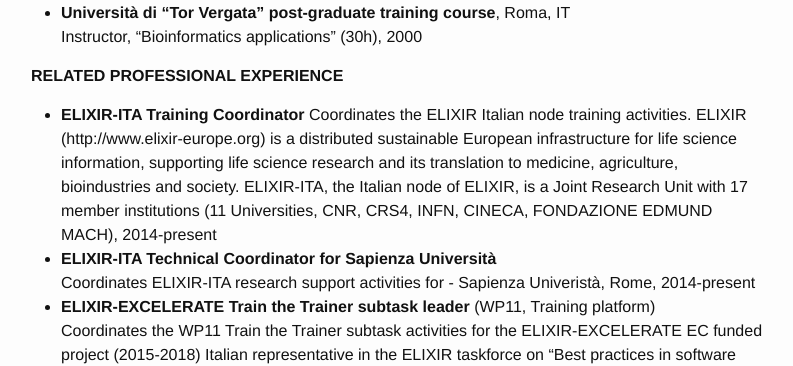
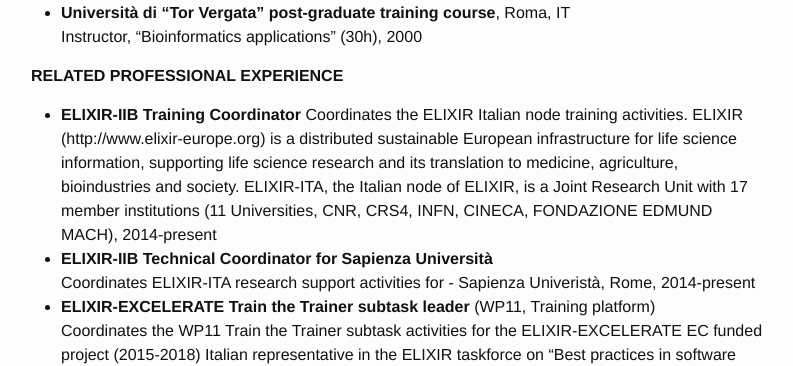
Before and after one commit to allegravia/website, a Jekyll site: the page built from _pages/04-cv.md, in a window 1280 px wide and 900 px high, scrolled down 3212 px. Shown: the part 154-520 px from the top of the window, without its empty margins (239-1032 px from the left). Built offline with Jekyll 4.4.1, drawn with Linux system fonts in a browser that asks for light colours.

Commit message:
Update 04-cv.md

```diff
--- a/_pages/04-cv.md
+++ b/_pages/04-cv.md
@@ -42,7 +42,7 @@
 Software and Data Carpentry course on "Instructor Training", January 2016
 - **Wellcome Trust Sanger Institute, Hinxton, UK** <br>
 BioMalPar (FP6 Malaria Initiative) course on “Introduction to Plasmodium Bioinformatics”, August 2005
-- **Università di Bologna, Bologna, IT**** <br>
+- **Università di Bologna, Bologna, IT** <br>
 4th Bologna Winter School “Hot Topics in Structural Genomics”, February 2003
 - **Institute for Scientific Interchange foundation, Villa Gualino, Torino, IT **<br>
 Euroconference on “Protein folding and structure prediction”, June 1998
@@ -135,9 +135,9 @@
 
 **RELATED PROFESSIONAL EXPERIENCE**
 
-- **ELIXIR-ITA Training Coordinator**
+- **ELIXIR-IIB Training Coordinator**
 Coordinates the ELIXIR Italian node training activities. ELIXIR (http://www.elixir-europe.org) is a distributed sustainable European infrastructure for life science information, supporting life science research and its translation to medicine, agriculture, bioindustries and society. ELIXIR-ITA, the Italian node of ELIXIR, is a Joint Research Unit with 17 member institutions (11 Universities, CNR, CRS4, INFN, CINECA, FONDAZIONE EDMUND MACH), 2014-present
-- **ELIXIR-ITA Technical Coordinator for Sapienza Università**<br>
+- **ELIXIR-IIB Technical Coordinator for Sapienza Università**<br>
 Coordinates ELIXIR-ITA research support activities for - Sapienza Univeristà, Rome, 2014-present
 - **ELIXIR-EXCELERATE Train the Trainer subtask leader** (WP11, Training platform)<br>
 Coordinates the WP11 Train the Trainer subtask activities for the ELIXIR-EXCELERATE EC funded project (2015-2018)
```
